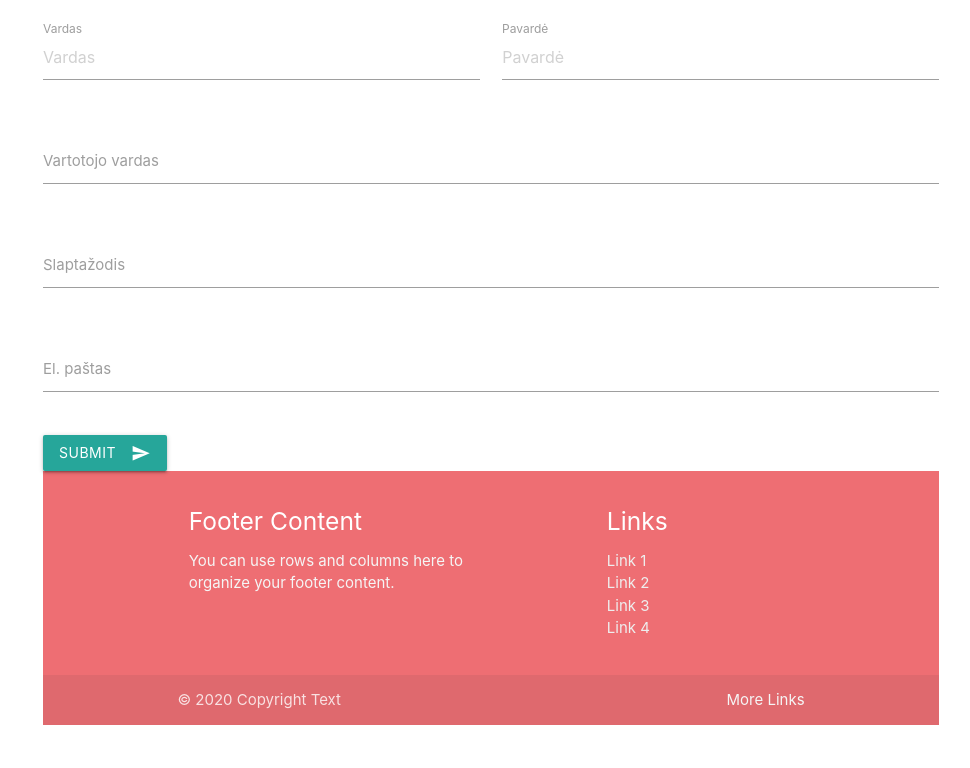
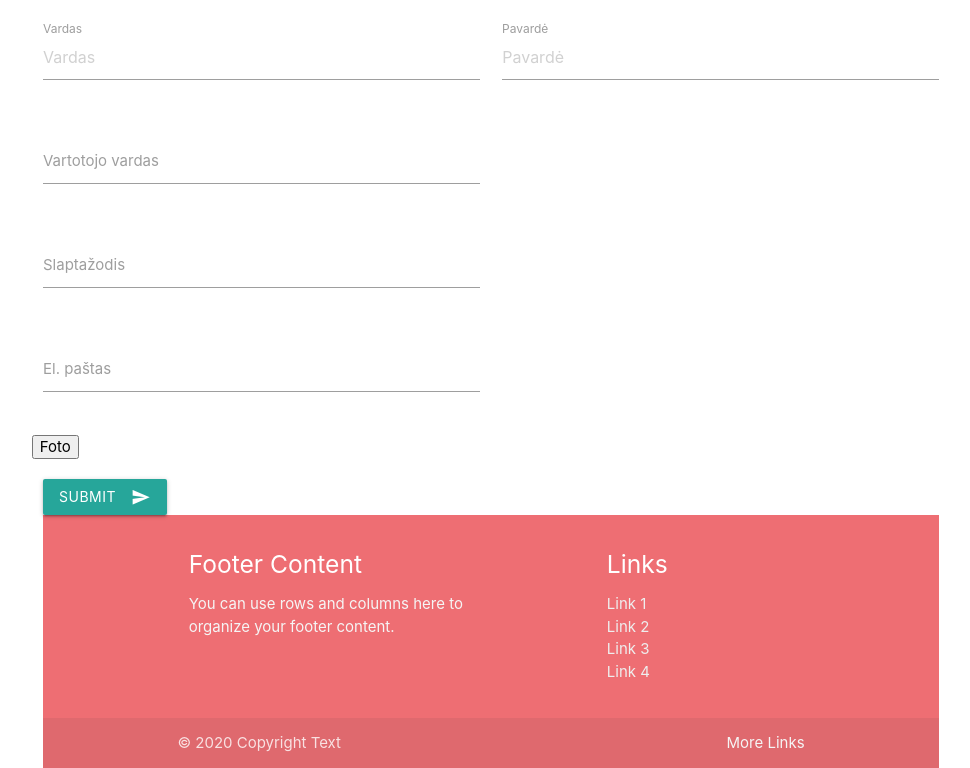
Before and after one commit to EldarViduto/betkoks, a PHP site: page /register.php in a window 1280 px wide. Shown: the part 181-949 px from the top of the page, without its empty margins (149-1119 px from the left). Before the commit the page ends 906 px from the top, so only its background shows below. Run offline with PHP 8.4, Linux system fonts and the light colour scheme.

Commit message:
Register antra dalis_papildymas

```diff
--- a/register.php
+++ b/register.php
@@ -14,23 +14,35 @@
                 <label for="Pavardė">Pavardė</label>
             </div>
         </div>
+
         <div class="row">
-                <div class="input-field col s12">
+            <div class="input-field col s6">
                 <input id="user" type="text" class="validate">
                 <label for="user">Vartotojo vardas</label>
             </div>
         </div>
+
         <div class="row">
-                <div class="input-field col s12">
+            <div class="input-field col s6">
                 <input id="password" type="password" class="validate">
                 <label for="password">Slaptažodis</label>
             </div>
         </div>
+
         <div class="row">
-                <div class="input-field col s12">
+            <div class="input-field col s6">
                 <input id="email" type="email" class="validate">
                 <label for="email">El. paštas</label>
             </div>
+        </div>
+
+
+        <div class="row">
+
+            <a href="https://picsum.photos/seed/2/200/3000"><button>Foto</button></a>
+            <!-- <div class="col s6">
+                <a href="#"><img src="images/user_img.jpg" alt="#"></a>
+            </div> -->
         </div>
 
     </form>
```
Lines whose indentation alone changed are shown as unchanged.
